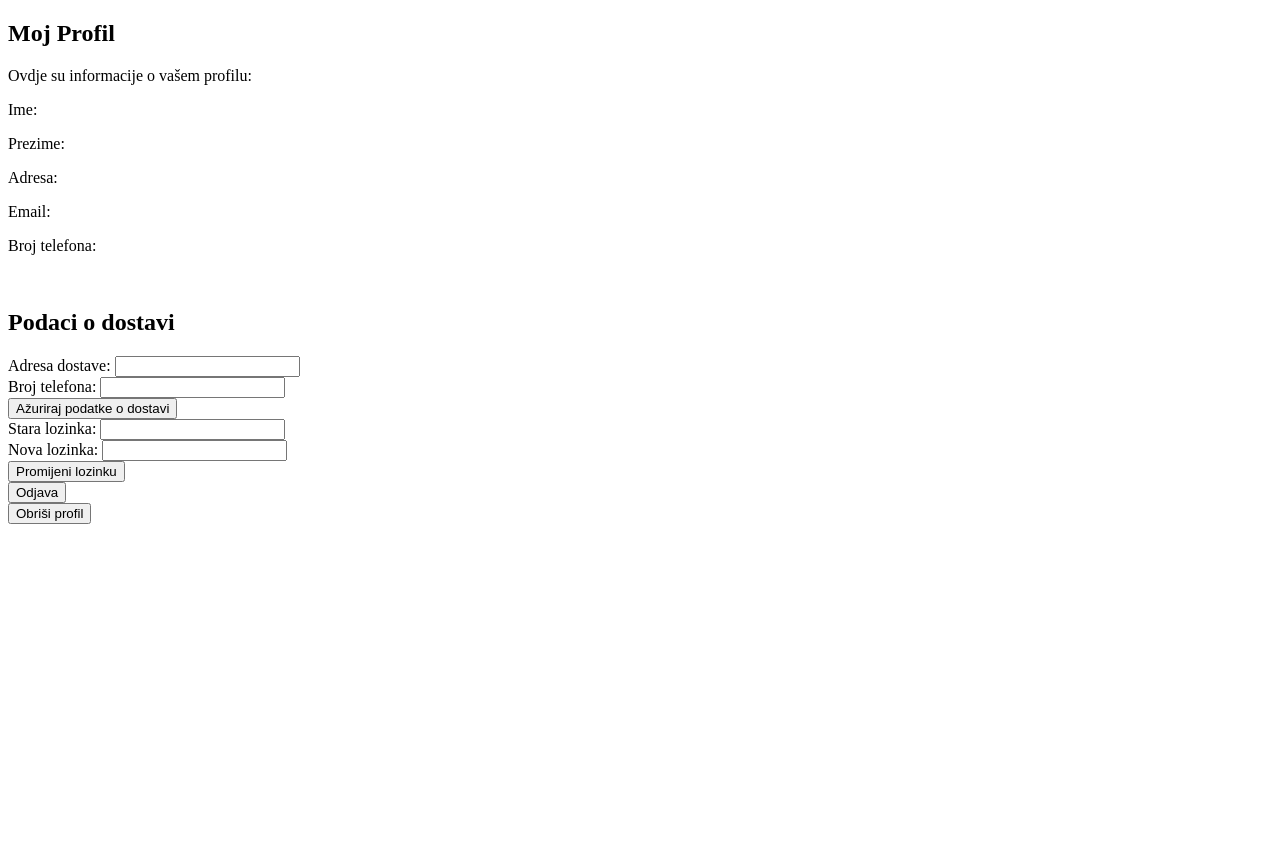
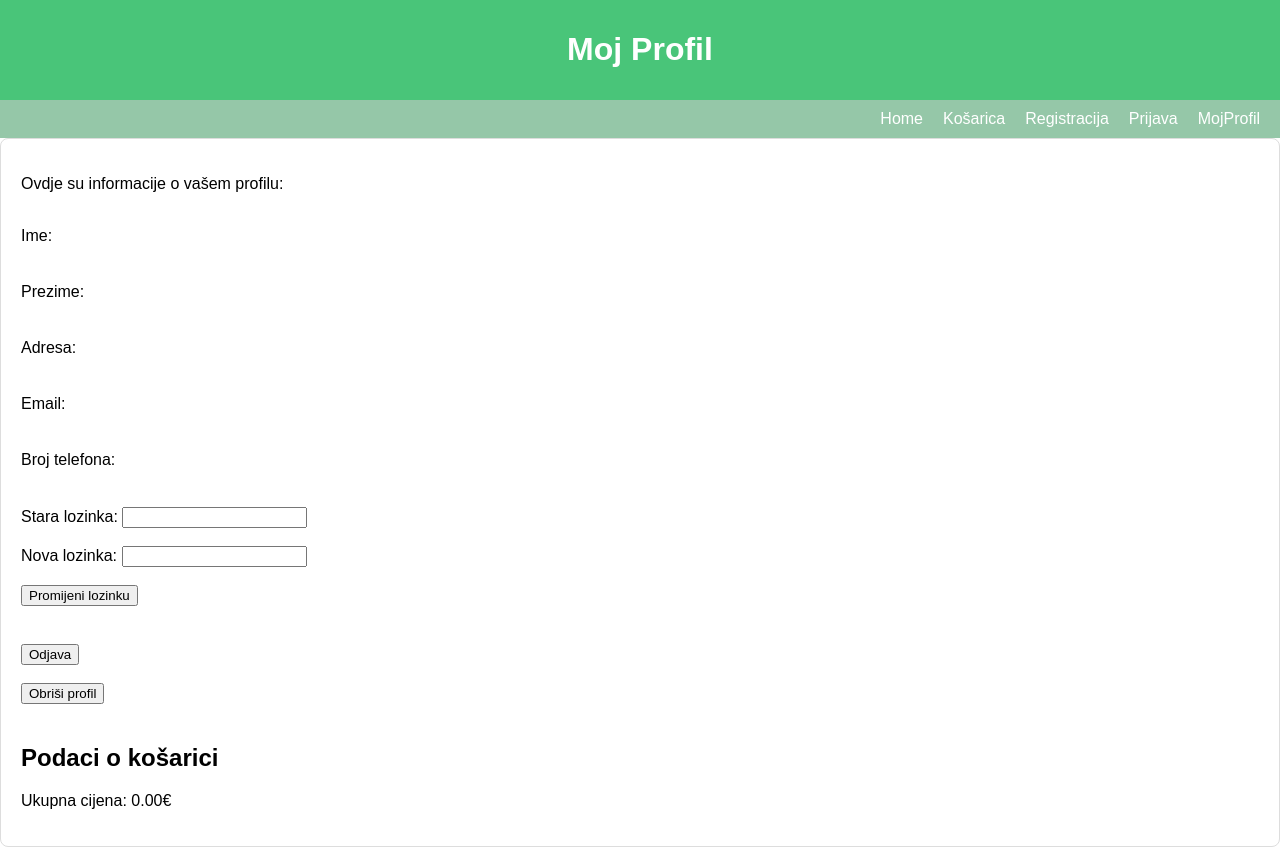
Before and after one commit to llucig/upi_projekt, a website: page mojProfil.html in a window 1280 px wide. Before the commit the page ends 800 px from the top, so only its background shows below. Drawn offline with Linux system fonts and the light colour scheme.

Commit message:
Add files via upload

```diff
--- a/cart.css
+++ b/cart.css
@@ -10,6 +10,22 @@ header {
     padding: 10px;
     text-align: center;
 }
+nav {
+    display: flex;
+    justify-content: flex-end;
+    background-color: #95c7a8;
+    padding: 10px;
+  }
+
+  nav a {
+    color: #fff;
+    text-decoration: none;
+    margin: 0 10px;
+  }
+
+  nav a:hover {
+    text-decoration: underline;
+  }
 
 section {
     padding: 20px;
@@ -27,6 +43,5 @@ footer {
     text-align: center;
     padding: 10px;
     position: absolute;
-    bottom: 0;
     width: 100%;
 }
--- a/index.css
+++ b/index.css
@@ -2,10 +2,13 @@ body {
   font-family: Arial, sans-serif;
   margin: 0;
   padding: 0;
+  display: flex;
+  flex-direction: column;
+  min-height: 100vh; /* Postavlja minimalnu visinu tijela na visinu ekrana */
 }
 
 header {
-  background-color: #49c579 ;
+  background-color: #49c579;
   color: #fff;
   padding: 10px;
   text-align: center;
@@ -13,7 +16,7 @@ header {
 
 nav {
   display: flex;
-  justify-content: flex-end; /* Dodaj ovo svojstvo */
+  justify-content: flex-end;
   background-color: #95c7a8;
   padding: 10px;
 }
@@ -28,20 +31,20 @@ nav a:hover {
   text-decoration: underline;
 }
 
-
 section {
+  flex: 1; /* Prostire se na visinu ostatka ekrana */
   padding: 20px;
   display: flex;
   flex-wrap: wrap;
-  justify-content: space-around;
+  justify-content: center;
 }
 
 section div {
   text-align: center;
   margin-bottom: 20px;
-  flex: 1;
-  display: flex;
-  flex-direction: column;
+  flex: 1 1 30%;
+  max-width: 30%;
+  box-sizing: border-box;
 }
 
 section h3 {
@@ -60,7 +63,5 @@ footer {
   color: #fff;
   text-align: center;
   padding: 10px;
-  position: absolute;
-  bottom: 0;
   width: 100%;
 }
--- a/login.css
+++ b/login.css
@@ -15,7 +15,22 @@ section {
     padding: 20px;
     text-align: center;
 }
+nav {
+    display: flex;
+    justify-content: flex-end;
+    background-color: #95c7a8;
+    padding: 10px;
+  }
 
+  nav a {
+    color: #fff;
+    text-decoration: none;
+    margin: 0 10px;
+  }
+
+  nav a:hover {
+    text-decoration: underline;
+  }
 form {
     max-width: 400px;
     margin: 0 auto;
--- a/menu.css
+++ b/menu.css
@@ -14,6 +14,24 @@ header {
     padding: 10px;
     text-align: center;
     width: 100%; /* Dodaj ovu liniju za punu širinu */
+}
+
+nav {
+    display: flex;
+    justify-content: flex-end;
+    background-color: #95c7a8;
+    padding: 10px;
+    width: 100%;
+}
+
+nav a {
+    color: #fff;
+    text-decoration: none;
+    margin: 0 10px;
+}
+
+nav a:hover {
+    text-decoration: underline;
 }
 
 section {
--- a/mojProfil.html
+++ b/mojProfil.html
@@ -4,61 +4,72 @@
     <meta charset="UTF-8" />
     <meta name="viewport" content="width=device-width, initial-scale=1.0" />
     <title>Moj Profil</title>
-  <link rel="stylesheet" href="styles.css" /> <!-- Dodajte vaš stylesheet ako je potrebno -->
+    <link rel="stylesheet" href="mojProfil.css" />
   </head>
   <body>
+    <header><h1>Moj Profil</h1></header>
+    <nav>
+      <a href="index.html">Home</a>
+      <a href="cart.html">Košarica</a>
+      <a href="registration.html">Registracija</a>
+      <a href="login.html">Prijava</a>
+      <a href="mojProfil.html">MojProfil</a>
+      <!-- Dodao poveznice za svaki restoran -->
+    </nav>
     <div class="profile-container">
-    <h2>Moj Profil</h2>
       <p>Ovdje su informacije o vašem profilu:</p>
-
+      <br />
+      <div class="profile-info" id="div1">
         <label for="firstName">Ime:</label>
         <p id="firstName"></p>
-
+      </div>
+      <br />
+      <div class="profile-info" id="div2">
         <label for="lastName">Prezime:</label>
         <p id="lastName"></p>
-
+      </div>
+      <br />
+      <div class="profile-info" id="div3">
         <label for="address">Adresa:</label>
         <p id="address"></p>
-
+      </div>
+      <br />
+      <div class="profile-info" id="div4">
         <label for="email">Email:</label>
         <p id="email"></p>
-
+      </div>
+      <br />
+      <div class="profile-info" id="div5">
         <label for="phoneNumber">Broj telefona:</label>
-    <p id="phoneNumber"></p> <br>
-
-    <div id="orderDetails">
-      <h2>Podaci o narudžbi</h2>
-      <div id="orderItems">
-        <!-- Ovdje će se prikazati artikli iz narudžbe -->
+        <p id="phoneNumber"></p>
       </div>
-      <p>Ukupna cijena narudžbe: <span id="orderTotalPrice">0.00€</span></p>
-    </div>
-
-    <div id="deliveryDetails">
-      <h2>Podaci o dostavi</h2>
-      <form id="deliveryForm">
-        <label for="deliveryAddress">Adresa dostave:</label>
-        <input type="text" id="deliveryAddress" value="" required>
-        <br>
-        <label for="deliveryPhoneNumber">Broj telefona:</label>
-        <input type="text" id="deliveryPhoneNumber" value="" required>
-        <br>
-        <button type="button" data-action="updateDelivery">Ažuriraj podatke o dostavi</button>
-      </form>
-    </div>
+      <br />
 
       <form id="changePasswordForm">
         <label for="oldPassword">Stara lozinka:</label>
-      <input type="password" id="oldPassword" required>
-      <br>
+        <input type="password" id="oldPassword" required />
+        <br />
+        <br />
         <label for="newPassword">Nova lozinka:</label>
-      <input type="password" id="newPassword" required>
-      <br>
-      <button type="button" onclick="promijeniLozinku()">Promijeni lozinku</button>
+        <input type="password" id="newPassword" required />
+        <br />
+        <br />
+        <button type="button" onclick="promijeniLozinku()">
+          Promijeni lozinku
+        </button>
       </form>
+      <br />
+      <button class="logout-btn" onclick="logout()">Odjava</button>
+      <br />
+      <button type="button" onclick="obrisiProfil()">Obriši profil</button>
 
-    <button class="logout-btn" onclick="logout()">Odjava</button><br>
-    <button type="button" onclick="obrisiProfil()">Obriši profil</button>
+      <div class="cart-details">
+        <h2>Podaci o košarici</h2>
+        <div id="cartItems">
+          <!-- Ovdje će se prikazati artikli iz košarice -->
+        </div>
+        <p>Ukupna cijena: <span id="totalPrice">0.00€</span></p>
+      </div>
     </div>
     <script src="mojProfil.js"></script>
   </body>
--- a/registration.css
+++ b/registration.css
@@ -15,6 +15,22 @@ section {
     padding: 20px;
     text-align: center;
 }
+nav {
+    display: flex;
+    justify-content: flex-end;
+    background-color: #95c7a8;
+    padding: 10px;
+  }
+
+  nav a {
+    color: #fff;
+    text-decoration: none;
+    margin: 0 10px;
+  }
+
+  nav a:hover {
+    text-decoration: underline;
+  }
 
 form {
     max-width: 400px;
```
Also changed, not shown: burgerking.html (+35 -21 lines), cart.html (+15 -7 lines), index.html (+55 -1 lines), kfc.html (+14 -13 lines), login.html (+8 -0 lines), menu.html (+6 -5 lines), registration.html (+20 -7 lines). Lines whose indentation alone changed are shown as unchanged.
